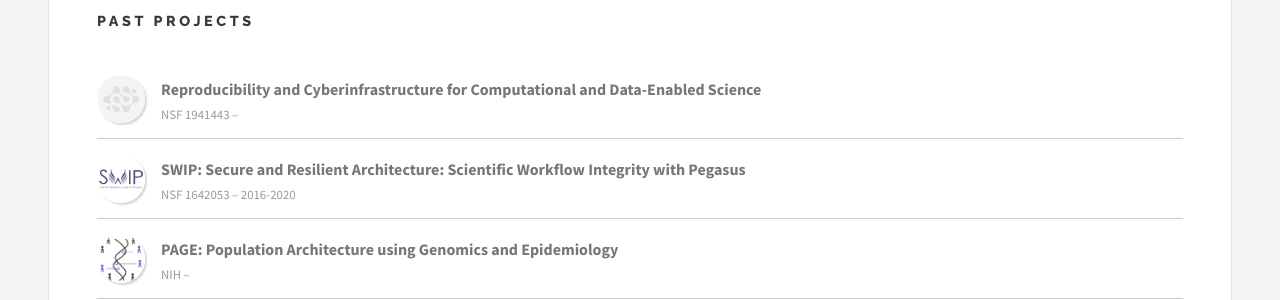
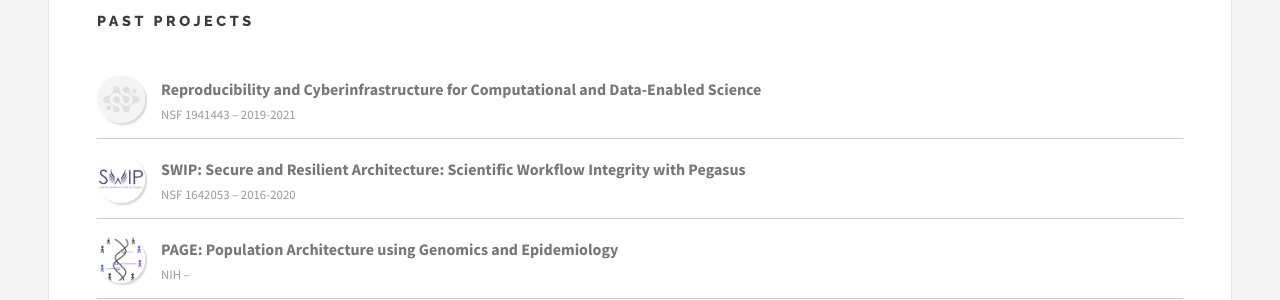
Before and after one commit to scitech-isi/scitech-isi.github.io, a Jekyll site: the page built from projects.html, in a window 1280 px wide and 900 px high, scrolled down 3181 px. Shown: the part 154-454 px from the top of the window. Built offline with Jekyll 4.4.1, drawn with Linux system fonts in a browser that asks for light colours.

Commit message:
Update research_projects.yml

```diff
--- a/_data/research_projects.yml
+++ b/_data/research_projects.yml
@@ -135,6 +135,7 @@
   funding: NSF
   award: 1941443
   active: false
+  period: 2019-2021
 
 - title: 'V-RAM: TSS Vulnerability-Risk Assessment & Mitigation'
   description: The goal of this project is to enable researchers and design experts to expand the state-of-the art in ASIC design through novel cyberinfrastructure and workflow tools that accelerate every phase of discovery, creation, adoption, and use by linking and computing around a repository of user-generated data, including new tools, new IP blocks/libraries, new design flows, training modules, and experience-base documenting best practices to adopt (and pitfalls to avoid).
```
